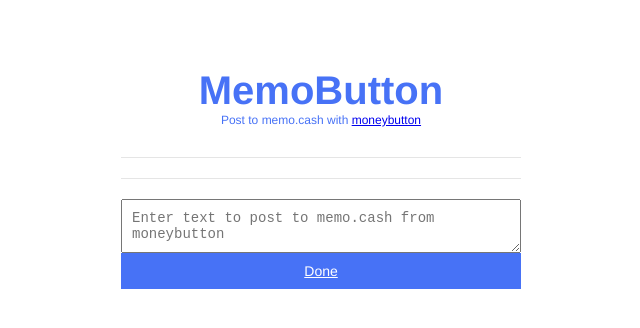
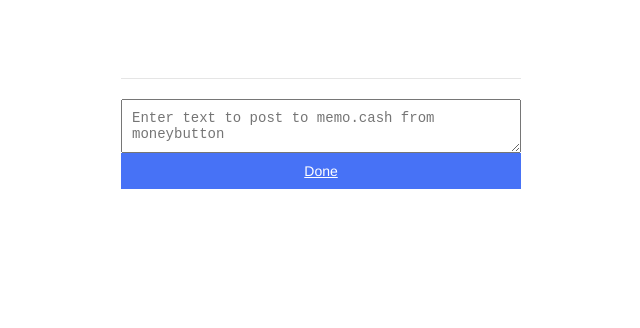
Before and after one commit to kcnnn/commentMB, a plain HTML site: page index.html in a window 1280 px wide. Shown: the whole page, without its empty margins (319-959 px from the left). Drawn offline with Linux system fonts and the light colour scheme; no server answers.

Commit message:
Update index.html

```diff
--- a/index.html
+++ b/index.html
@@ -158,11 +158,6 @@ document.addEventListener("DOMContentLoaded", function() {
 </head>
 <body>
   <div class='container'>
-    <h1>
-      MemoButton
-      <small>Post to memo.cash with <a href='https://moneybutton.com'>moneybutton</a></small>
-    </h1>
-    <hr>
     <hr>
     <div class='form'>
       <textarea id='msg' placeholder='Enter text to post to memo.cash from moneybutton'></textarea>
```
